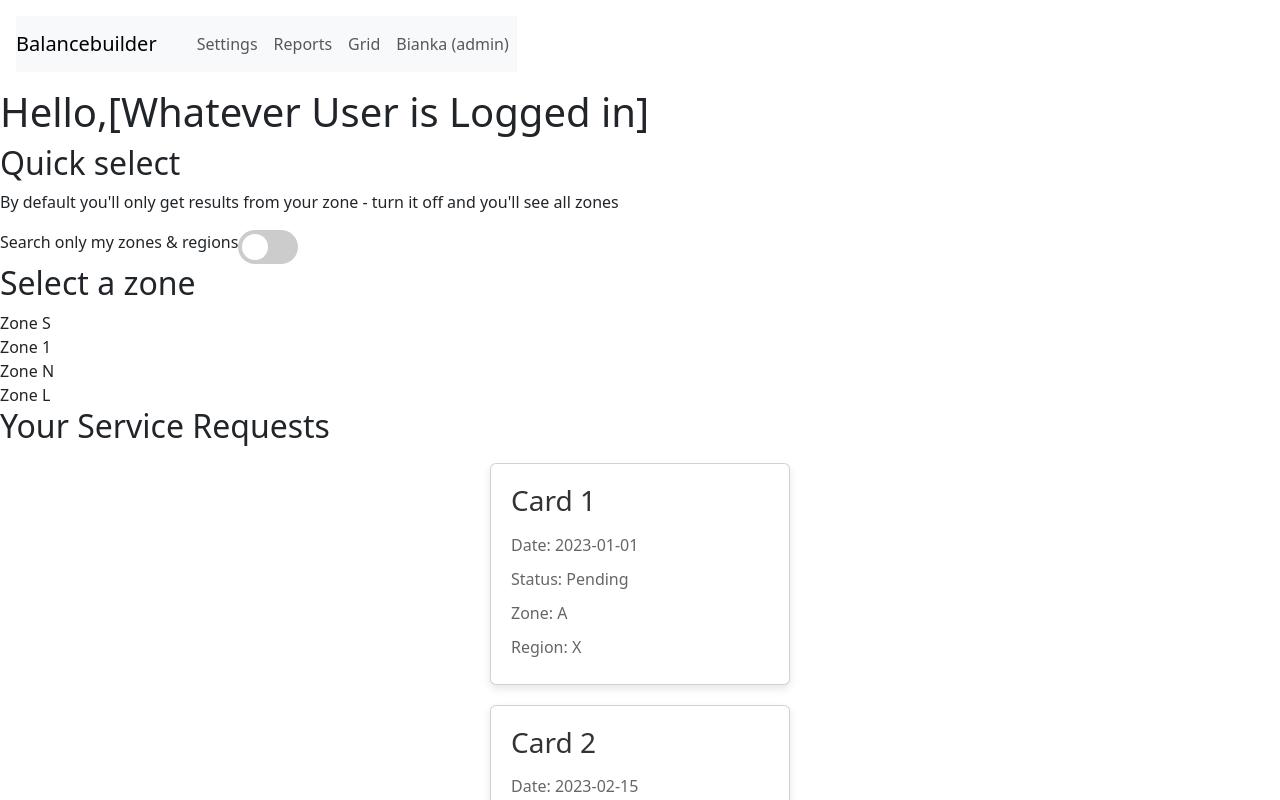
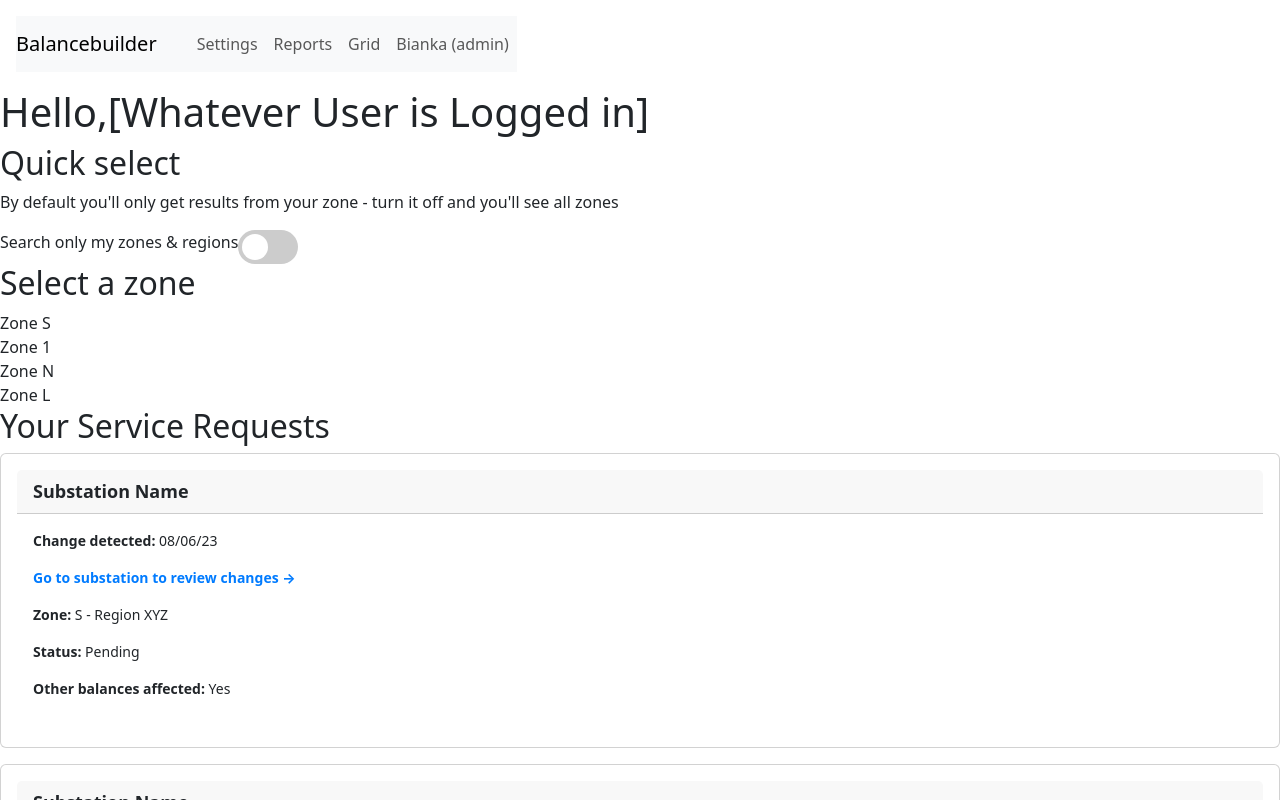
Before and after one commit to RamonaDualStudentin/my-app, a React (Create React App) app: page / in a window 1280 px wide. Shown: the top 800 px of the page. Built offline with nearby package versions, Linux system fonts and the light colour scheme.

Commit message:
card component

```diff
--- a/src/serviceRequestcards.js
+++ b/src/serviceRequestcards.js
@@ -3,15 +3,16 @@ import "./styling for the components/serviceRequestcards.css";
 
 function ServiceRequestCard({ name, date, status, zone, region }) {
   return (
-    <div className="card-container">
-      <div className="card">
-        <h3>{name}</h3>
-        <p>Date: {date}</p>
-        <p>Status: {status}</p>
-        <p>Zone: {zone}</p>
-        <p>Region: {region}</p>
-      </div>
+    <div class="card">
+    <div class="card-header">Substation Name</div>
+    <div class="card-body">
+      <p><strong>Change detected:</strong> 08/06/23</p>
+      <p><a href="#" class="review-changes-link">Go to substation to review changes &rarr;</a></p>
+      <p><strong>Zone:</strong> S - Region XYZ</p>
+      <p><strong>Status:</strong> Pending</p>
+      <p><strong>Other balances affected:</strong> Yes</p>
     </div>
+  </div>
   );
 }
 
--- a/src/styling for the components/serviceRequestcards.css
+++ b/src/styling for the components/serviceRequestcards.css
@@ -1,28 +1,22 @@
-
-.card-container {
-  display: flex;
-  flex-wrap: wrap;
-  justify-content: space-around }
-
-
-
 .card {
-  background-color: #ffffff;
-  box-shadow: 0 4px 8px rgba(0, 0, 0, 0.1);
-  padding: 20px;
-  border-radius: 8px;
-  text-align: left;
-  margin: 10px;
-  flex: 1;
-  max-width: calc(25% - 20px);
+  border: 1px solid #ddd;
+  border-radius: 4px;
+  padding: 16px;
+  margin-bottom: 16px;
 }
 
-.card h3 {
-  margin-bottom: 10px;
-  color: #333333;
+.card-header {
+  font-size: 18px;
+  font-weight: bold;
+  margin-bottom: 8px;
 }
 
-.card p {
-  margin: 5px 0;
-  color: #666666;
+.card-body {
+  font-size: 14px;
 }
+
+.review-changes-link {
+  font-weight: bold;
+  color: #007bff;
+  text-decoration: none;
+}
```
